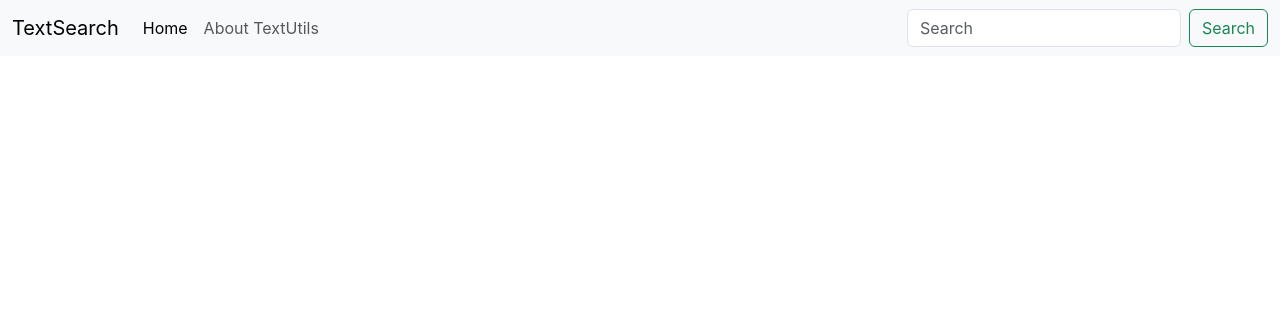
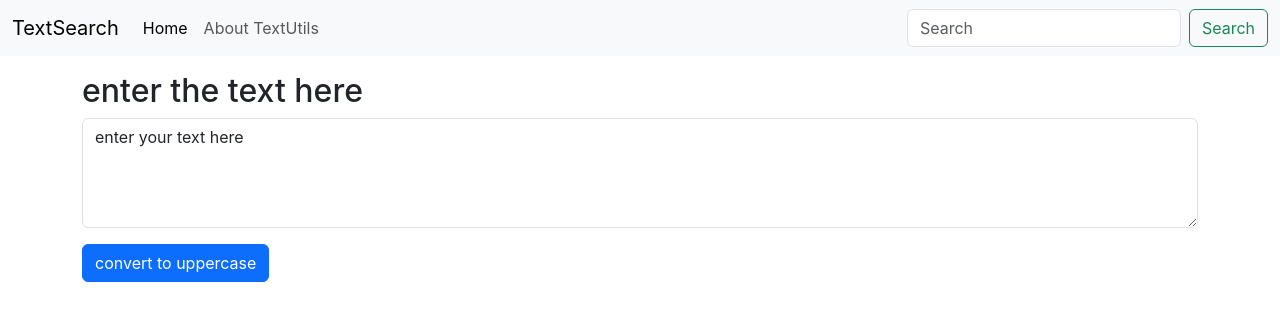
Before and after one commit to Buzzingaa/ReactJs, a React (Create React App) app: page / in a window 1280 px wide. Shown: the top 320 px of the page. Built offline with nearby package versions, Linux system fonts and the light colour scheme.

Commit message:
Event listener and state management#7

```diff
--- a/src/App.js
+++ b/src/App.js
@@ -1,21 +1,16 @@
-import PropTypes from 'prop-types'
+
 
 import './App.css';
 import Navbar from './components/Navbar';
+import Textform from './components/Textform';
 function App() {
   return (
 <>
   < Navbar title="TextSearch" aboutText="About TextUtils" />
+<div className='container my-3 '>  <Textform title="enter the text here"/></div>
+
 </>
   );
 }
 
 export default App;
-Navbar.prototype={
-  title: PropTypes.string.isRequired,
-  aboutText: PropTypes.number
-}
-Navbar.defaultProps ={
-  title:"TextSearch",
-  aboutText:"About TextUtils"
-}
--- a/src/components/Navbar.js
+++ b/src/components/Navbar.js
@@ -33,7 +33,3 @@
     title: PropTypes.string.isRequired,
     aboutText: PropTypes.number
   }
-  Navbar.defaultProps ={
-    title:"TextSearch",
-    aboutText:"About TextUtils"
-  }
--- /dev/null
+++ b/src/components/Textform.js
@@ -0,0 +1,24 @@
+import React, {useState} from 'react'
+
+export default function Textform(props) {
+
+    const[text,setText]=useState("enter your text here");
+    let upperText= text.toUpperCase();
+    const handelOnCLick = ()=> {
+        console.log("you clicked the button");
+        setText(upperText);
+    }
+    const handleOnChange = (event)=> {
+        console.log("onChange");
+        setText(event.target.value);
+    }
+  return (
+<div>
+    <h2>{props.title}</h2>
+    <div className="mb-3" >
+    <textarea className="form-control " id="myBox" rows="4"  value={text} onChange={handleOnChange}></textarea>
+    <button className="btn btn-primary my-3" onClick={handelOnCLick}>convert to uppercase</button>
+    </div>
+    </div>
+  );
+}
```
